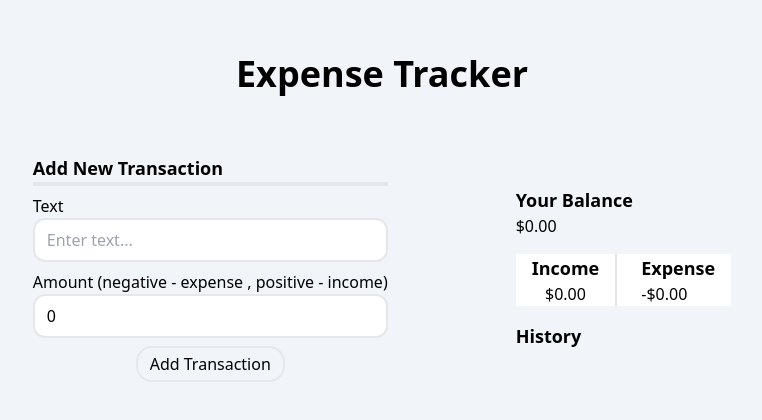
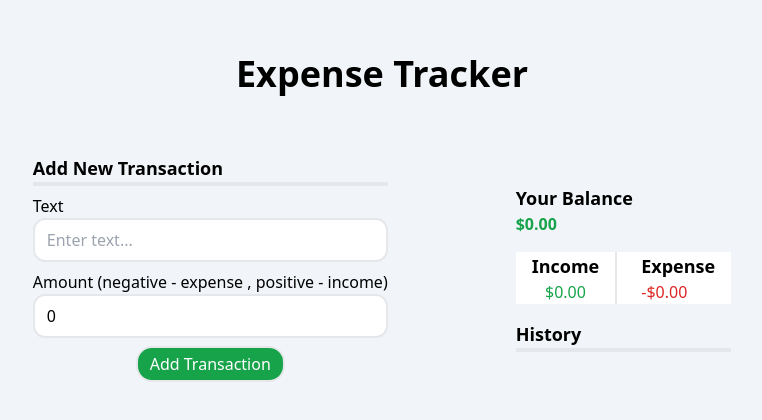
Before and after one commit to bisre1921/React-Expense-Tracker, a React (Vite) app: page / in a window 1280 px wide. Shown: the part 132-552 px from the top of the page, without its empty margins (258-1020 px from the left). Built offline with nearby package versions, Linux system fonts and the light colour scheme.

Commit message:
Complete and finalize simple project

```diff
--- a/src/Components/AddTransaction.jsx
+++ b/src/Components/AddTransaction.jsx
@@ -15,10 +15,12 @@ const AddTransaction = () => {
             amount : +amount
         }
         addTransaction(newTransaction);
+        setText("");
+        setAmount(0);
     }
   return (
     <div>
-        <h1 className="text-lg font-semibold border-b-4 mb-2">Add New Transaction</h1>
+        <h1 className="text-lg font-bold border-b-4 mb-2">Add New Transaction</h1>
         <form action="" onSubmit={handleSubmit}>
             <div className="mb-2">
                 <label htmlFor="">Text</label> <br />
@@ -41,7 +43,7 @@ const AddTransaction = () => {
                 />
             </div>
             <div className="flex justify-center items-center mt-2">
-                <button type="submit" className="border-2 py-1 px-3 rounded-2xl">
+                <button type="submit" className="border-2 py-1 px-3 rounded-2xl text-white bg-green-600 hover:bg-transparent hover:text-black duration-300">
                     Add Transaction
                 </button>
             </div>
--- a/src/Components/Balance.jsx
+++ b/src/Components/Balance.jsx
@@ -7,8 +7,8 @@ const Balance = () => {
   const total = amounts.reduce((acc , item) => (acc += item) , 0).toFixed(2);
   return (
     <div className="flex flex-col ">
-        <h3 className="text-lg font-semibold">Your Balance</h3>
-        <h1>${total}</h1>
+        <h3 className="text-lg font-bold">Your Balance</h3>
+        <h1 className="text-green-600 font-bold">${total}</h1>
     </div>
   )
 }
--- a/src/Components/IncomeAndExpense.jsx
+++ b/src/Components/IncomeAndExpense.jsx
@@ -10,11 +10,11 @@ const IncomeAndExpense = () => {
     <div className="flex gap-6 bg-white px-4 my-4">
         <div className="flex flex-col text-center pr-4 border-r-2">
             <h4 className="text-lg font-semibold">Income</h4>
-            <p>${income}</p>
+            <p className="text-green-600">${income}</p>
         </div>
         <div>
             <h4 className="text-lg font-semibold">Expense</h4>
-            <p>-${expense}</p>
+            <p className="text-red-600">-${expense}</p>
         </div>
     </div>
   )
--- a/src/Components/TransactionHistory.jsx
+++ b/src/Components/TransactionHistory.jsx
@@ -8,7 +8,7 @@ const TransactionHistory = () => {
   return (
     <div>
         <h1>
-          <h3 className="text-lg font-semibold">History</h3>
+          <h3 className="text-lg font-semibold border-b-4">History</h3>
           <ul className="flex flex-col">
             {transactions.map(transaction => (
               <Transactions key={transaction.id} transaction = {transaction} />
```
